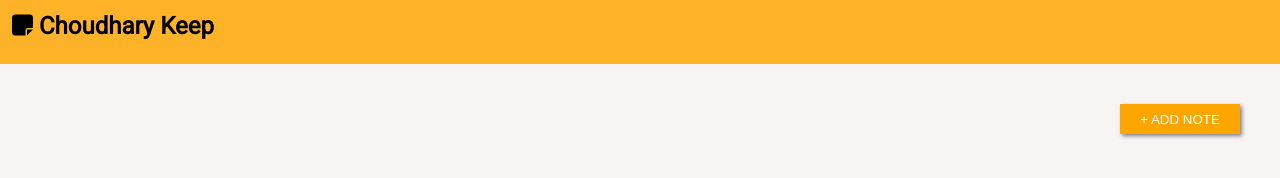
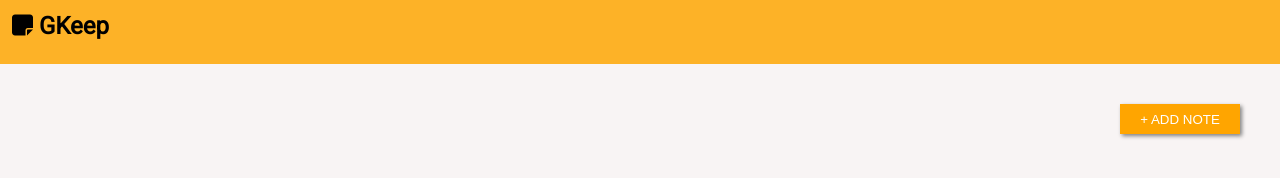
Before and after one commit to AshishKumar8271/keepClone, a plain HTML site: page index.html in a window 1280 px wide. Drawn offline with Linux system fonts and the light colour scheme.

Commit message:
keep clone

```diff
--- a/index.html
+++ b/index.html
@@ -10,7 +10,7 @@
 </head>
 <body>
     <header class="main-header">
-        <h2 class="keep-logo"><i class="fas fa-sticky-note"></i> Choudhary Keep</h2>
+        <h2 class="keep-logo"><i class="fas fa-sticky-note"></i> GKeep</h2>
     </header>
     <section class="btn-class">
         <button class="Add-Note " id="Add">+ ADD NOTE</button>
```
